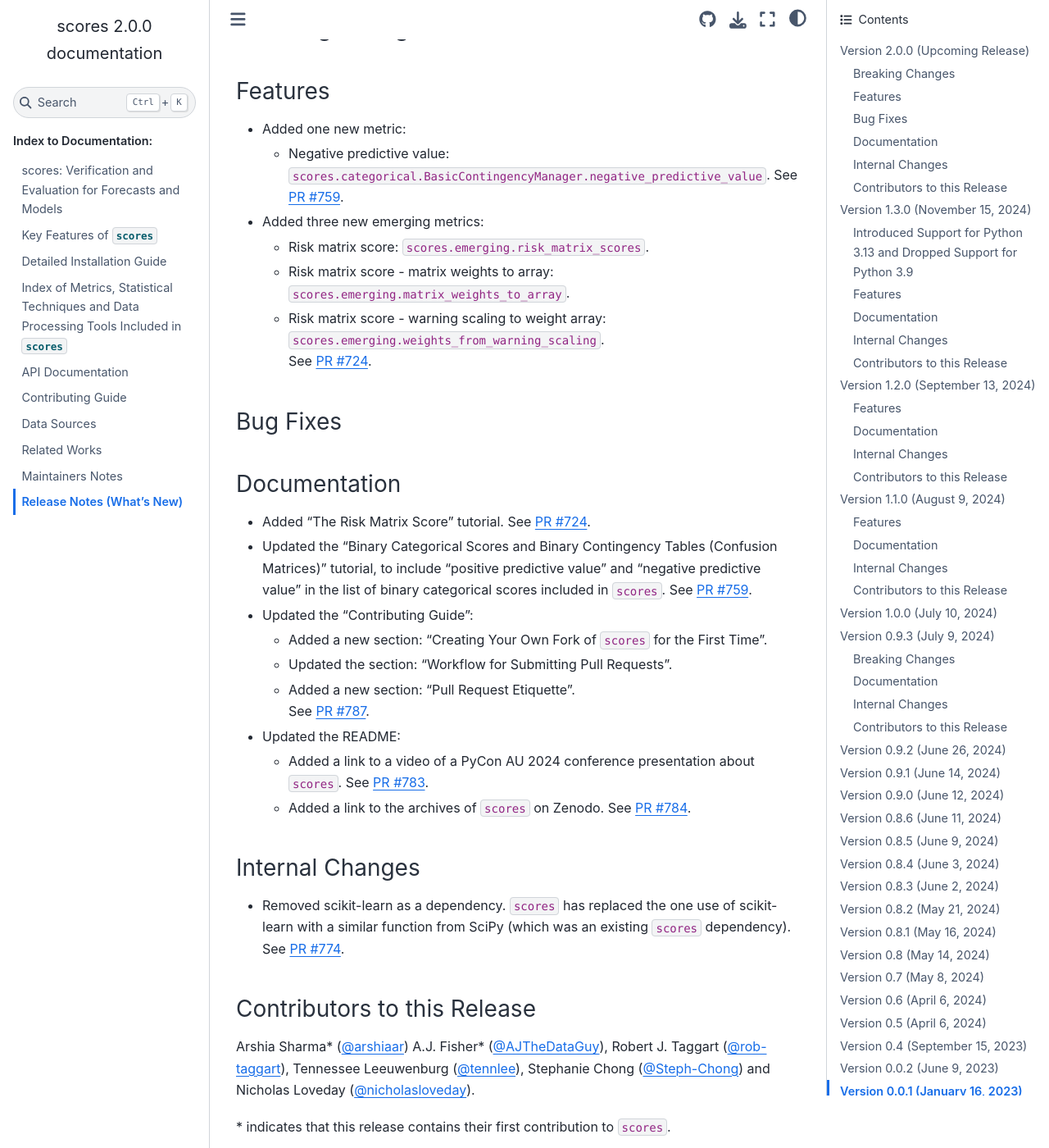
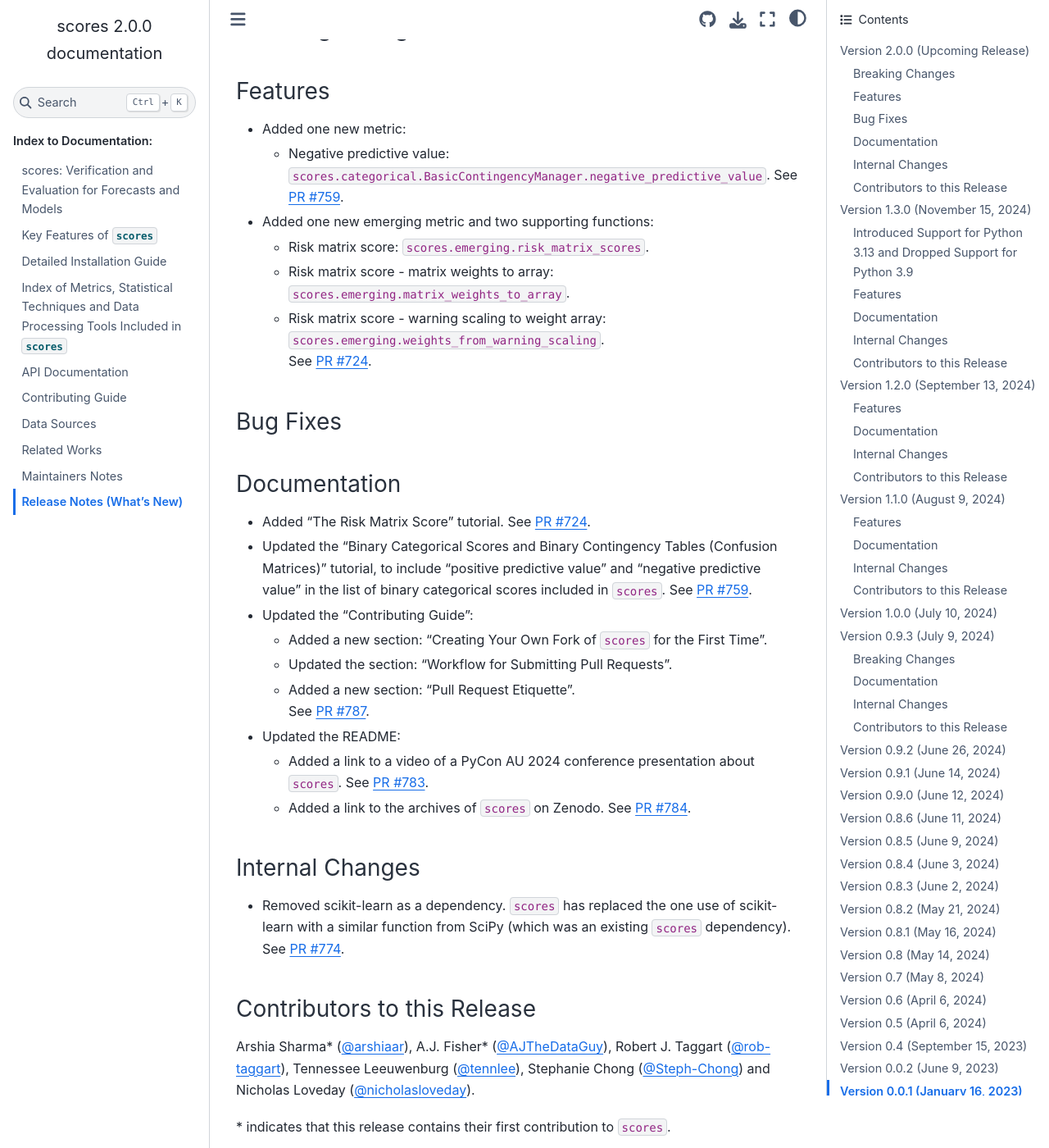
Before and after one commit to nci/scores, a Sphinx documentation site: the page built from docs/release_notes.md, in a window 1280 px wide and 1400 px high, scrolled down 294 px. Shown: the whole window at 82% size. Built offline with Sphinx 7.4.7 and the Sphinx Book theme 1.1.4, drawn with Linux system fonts in a browser that asks for light colours; pages that are not in the unit, such as notebooks, are missing from menus.

Commit message:
Further updates to release notes

```diff
--- a/docs/release_notes.md
+++ b/docs/release_notes.md
@@ -10,7 +10,7 @@ For a list of all changes in this release, see the [full changelog](https://gith
 
 - Added one new metric:
 	- Negative predictive value: `scores.categorical.BasicContingencyManager.negative_predictive_value`. See [PR #759](https://github.com/nci/scores/pull/759).
-- Added three new emerging metrics:
+- Added one new emerging metric and two supporting functions:
 	- Risk matrix score: `scores.emerging.risk_matrix_scores`.
 	- Risk matrix score - matrix weights to array: `scores.emerging.matrix_weights_to_array`.
 	- Risk matrix score - warning scaling to weight array: `scores.emerging.weights_from_warning_scaling`.
@@ -38,7 +38,7 @@ tutorial, to include "positive predictive value" and "negative predictive value"
 
 ### Contributors to this Release
 
-Arshia Sharma* ([@arshiaar](https://github.com/arshiaar)) A.J. Fisher* ([@AJTheDataGuy](https://github.com/AJTheDataGuy)), Robert J. Taggart ([@rob-taggart](https://github.com/rob-taggart)), Tennessee Leeuwenburg ([@tennlee](https://github.com/tennlee)), Stephanie Chong ([@Steph-Chong](https://github.com/Steph-Chong)) and
+Arshia Sharma* ([@arshiaar](https://github.com/arshiaar)), A.J. Fisher* ([@AJTheDataGuy](https://github.com/AJTheDataGuy)), Robert J. Taggart ([@rob-taggart](https://github.com/rob-taggart)), Tennessee Leeuwenburg ([@tennlee](https://github.com/tennlee)), Stephanie Chong ([@Steph-Chong](https://github.com/Steph-Chong)) and
 Nicholas Loveday ([@nicholasloveday](https://github.com/nicholasloveday)).
 
 \* indicates that this release contains their first contribution to `scores`.
```
